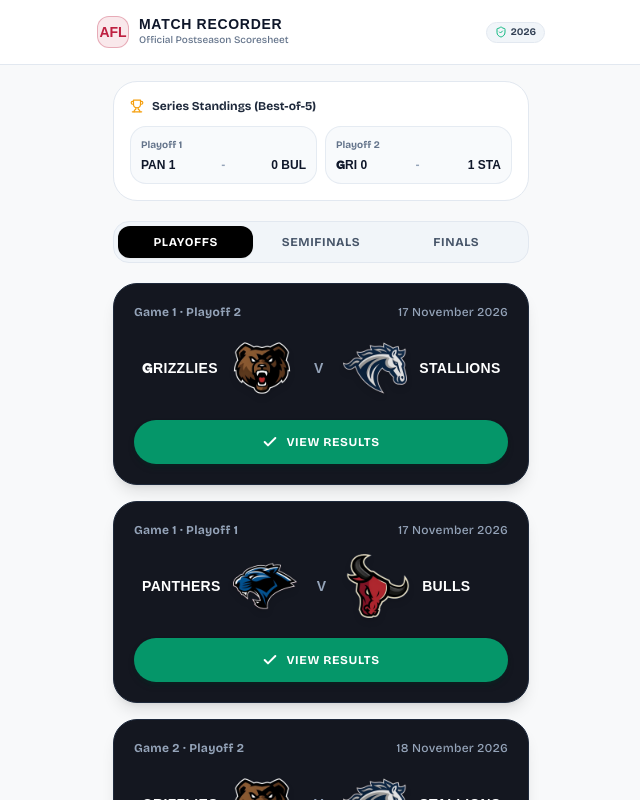
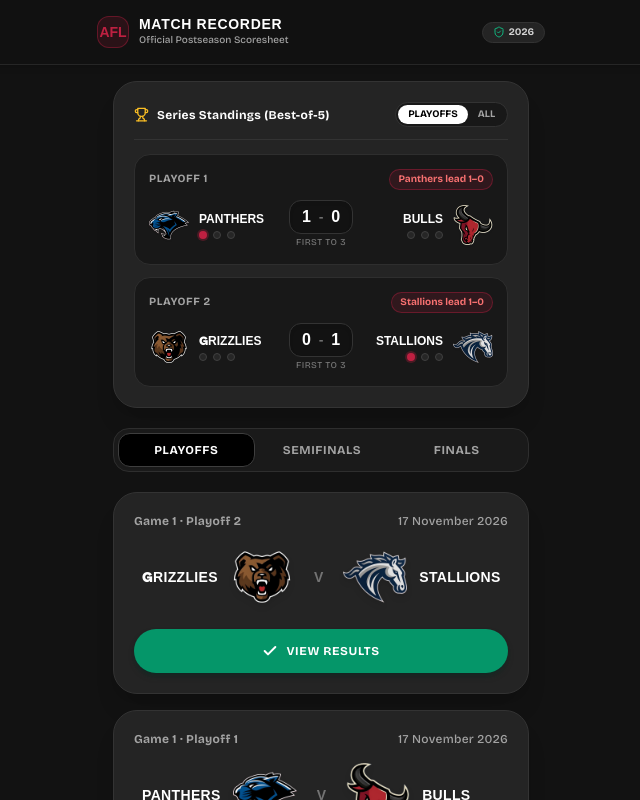
Before and after one commit to aryajgndm/afl-match-recorder, a React (Vite) app: page / in a window 1280 px wide. Shown: the top 800 px of the page, without its empty margins (319-959 px from the left). Built offline with nearby package versions, Linux system fonts and the light colour scheme; a web font is replaced by a local one.

Commit message:
feat: dark mode home dashboard, upgraded Best-of-5 series standings, and capitalized bottom input dock

```diff
--- a/src/components/dashboard/MatchCard.tsx
+++ b/src/components/dashboard/MatchCard.tsx
@@ -20,13 +20,13 @@ export const MatchCard: React.FC<MatchCardProps> = ({ fixture, onSelect }) => {
     : 'Finals';
 
   return (
-    <div className="w-full bg-[#141720] border border-slate-800 rounded-3xl p-5 shadow-lg transition-all hover:border-slate-700">
+    <div className="w-full bg-[#242424] border border-[#333333] rounded-3xl p-5 shadow-xl transition-all hover:border-[#444444]">
       {/* Top row: Match Identification and Date (Informational line: Bricolage Grotesque, Title Case) */}
-      <div className="flex items-center justify-between text-xs text-slate-400 mb-4 tracking-wide font-sans font-bold">
+      <div className="flex items-center justify-between text-xs text-neutral-400 mb-4 tracking-wide font-sans font-bold">
         <span>
           Game {fixture.gameNumber} · {seriesNameFormatted}
         </span>
-        <span className="text-slate-400 font-medium">{fixture.date}</span>
+        <span className="text-neutral-400 font-medium">{fixture.date}</span>
       </div>
 
       {/* Middle row: Teams & Logos (MuseoModerno extrabold) */}
@@ -44,14 +44,14 @@ export const MatchCard: React.FC<MatchCardProps> = ({ fixture, onSelect }) => {
                 className="w-full h-full object-contain filter drop-shadow-md"
               />
             ) : (
-              <span className="text-xs text-slate-500 font-bold">?</span>
+              <span className="text-xs text-neutral-500 font-bold">?</span>
             )}
           </div>
         </div>
 
         {/* Center V */}
         <div className="px-3">
-          <span className="font-display text-sm font-extrabold text-slate-400">V</span>
+          <span className="font-display text-sm font-extrabold text-neutral-500">V</span>
         </div>
 
         {/* Team 2 */}
@@ -64,7 +64,7 @@ export const MatchCard: React.FC<MatchCardProps> = ({ fixture, onSelect }) => {
                 className="w-full h-full object-contain filter drop-shadow-md"
               />
             ) : (
-              <span className="text-xs text-slate-500 font-bold">?</span>
+              <span className="text-xs text-neutral-500 font-bold">?</span>
             )}
           </div>
           <span className="font-display font-extrabold text-sm tracking-wide text-white uppercase text-left">
@@ -78,7 +78,7 @@ export const MatchCard: React.FC<MatchCardProps> = ({ fixture, onSelect }) => {
         {fixture.status === 'completed' && (
           <button
             onClick={() => onSelect(fixture)}
-            className="w-full py-3.5 bg-emerald-600 hover:bg-emerald-500 active:scale-[0.98] transition-all text-white rounded-full font-bold text-xs tracking-wider flex items-center justify-center gap-2 shadow-md shadow-emerald-950/40 uppercase"
+            className="w-full py-3.5 bg-emerald-600 hover:bg-emerald-500 active:scale-[0.98] transition-all text-white rounded-full font-bold text-xs tracking-wider flex items-center justify-center gap-2 shadow-md shadow-emerald-950/40 uppercase font-sans"
           >
             <Check size={16} className="stroke-[3]" />
             <span>VIEW RESULTS</span>
@@ -109,7 +109,7 @@ export const MatchCard: React.FC<MatchCardProps> = ({ fixture, onSelect }) => {
         {fixture.status === 'locked' && (
           <button
             disabled
-            className="w-full py-3.5 bg-slate-800/60 text-slate-400 rounded-full font-bold text-xs tracking-wider flex items-center justify-center gap-2 cursor-not-allowed uppercase font-sans"
+            className="w-full py-3.5 bg-[#181818] border border-[#2e2e2e] text-neutral-500 rounded-full font-bold text-xs tracking-wider flex items-center justify-center gap-2 cursor-not-allowed uppercase font-sans"
           >
             <Lock size={14} />
             <span>{fixture.isConditional ? 'NOT YET REQUIRED' : 'AWAITING PREVIOUS GAME'}</span>
@@ -117,7 +117,7 @@ export const MatchCard: React.FC<MatchCardProps> = ({ fixture, onSelect }) => {
         )}
 
         {fixture.status === 'not_required' && (
-          <div className="w-full py-3.5 bg-slate-900/60 text-slate-400 rounded-full font-bold text-xs tracking-wider flex items-center justify-center gap-2 border border-slate-800/40 uppercase font-sans">
+          <div className="w-full py-3.5 bg-[#181818] border border-[#2e2e2e] text-neutral-500 rounded-full font-bold text-xs tracking-wider flex items-center justify-center gap-2 uppercase font-sans">
             <span>SERIES CLINCHED (NOT REQUIRED)</span>
           </div>
         )}
--- a/src/pages/DashboardPage.tsx
+++ b/src/pages/DashboardPage.tsx
@@ -1,8 +1,9 @@
 import React, { useState, useEffect } from 'react';
-import { Fixture, PostseasonPhase } from '../types';
+import { Fixture, PostseasonPhase, Series } from '../types';
 import { matchStorage } from '../lib/storage';
 import { MatchCard } from '../components/dashboard/MatchCard';
 import { PasscodeModal } from '../components/common/PasscodeModal';
+import { TEAMS } from '../data/teams';
 import { Trophy, ShieldCheck, RefreshCw } from 'lucide-react';
 
 interface DashboardPageProps {
@@ -16,6 +17,7 @@ export const DashboardPage: React.FC<DashboardPageProps> = ({
 }) => {
   const [fixtures, setFixtures] = useState<Fixture[]>([]);
   const [activeTab, setActiveTab] = useState<PostseasonPhase>('playoffs');
+  const [standingsView, setStandingsView] = useState<'round' | 'all'>('round');
 
   // Passcode modal state
   const [selectedFixture, setSelectedFixture] = useState<Fixture | null>(null);
@@ -73,28 +75,39 @@ export const DashboardPage: React.FC<DashboardPageProps> = ({
   // Filter and sort chronologically by date/game
   const phaseFixtures = fixtures.filter((f) => f.phase === activeTab);
 
+  // Determine series to display in standings
+  const displayedSeries: Series[] = standingsView === 'round'
+    ? (
+        activeTab === 'playoffs'
+          ? [seriesMap.po1, seriesMap.po2]
+          : activeTab === 'semifinals'
+          ? [seriesMap.sf1, seriesMap.sf2]
+          : [seriesMap.finals]
+      ).filter(Boolean)
+    : [seriesMap.po1, seriesMap.po2, seriesMap.sf1, seriesMap.sf2, seriesMap.finals].filter(Boolean);
+
   return (
-    <div className="min-h-screen bg-[#f8f9fa] text-slate-900 pb-16 font-sans">
+    <div className="min-h-screen bg-[#121212] text-white pb-16 font-sans">
       {/* Top App Header */}
-      <header className="sticky top-0 z-30 bg-white/95 backdrop-blur-md border-b border-slate-200 px-4 py-4 shadow-xs">
+      <header className="sticky top-0 z-30 bg-[#121212]/95 backdrop-blur-md border-b border-[#262626] px-4 py-4 shadow-md">
         <div className="max-w-md mx-auto flex items-center justify-between">
           <div className="flex items-center gap-2.5">
-            <div className="w-8 h-8 rounded-xl bg-[#BE2041]/10 border border-[#BE2041]/30 flex items-center justify-center text-[#BE2041] font-display font-extrabold text-sm shadow-xs">
+            <div className="w-8 h-8 rounded-xl bg-[#BE2041]/15 border border-[#BE2041]/40 flex items-center justify-center text-[#BE2041] font-display font-extrabold text-sm shadow-xs">
               AFL
             </div>
             <div>
-              <h1 className="font-display text-sm font-extrabold tracking-wider uppercase text-slate-900 leading-none">
+              <h1 className="font-display text-sm font-extrabold tracking-wider uppercase text-white leading-none">
                 MATCH RECORDER
               </h1>
               {/* Informational line: Bricolage Grotesque, Title Case */}
-              <p className="text-[10px] text-slate-500 font-medium tracking-normal mt-0.5">
+              <p className="text-[10px] text-neutral-400 font-medium tracking-normal mt-0.5 font-sans">
                 Official Postseason Scoresheet
               </p>
             </div>
           </div>
 
           <div className="flex items-center gap-2">
-            <span className="text-[10px] font-bold px-2 py-0.5 rounded-full bg-slate-100 text-slate-700 border border-slate-200 flex items-center gap-1 shadow-xs">
+            <span className="text-[10px] font-bold px-2.5 py-0.5 rounded-full bg-[#242424] text-neutral-300 border border-[#333333] flex items-center gap-1 shadow-xs font-sans">
               <ShieldCheck size={12} className="text-emerald-500" />
               <span>2026</span>
             </span>
@@ -104,59 +117,201 @@ export const DashboardPage: React.FC<DashboardPageProps> = ({
 
       {/* Main Container */}
       <main className="max-w-md mx-auto px-4 pt-4">
-        {/* Series Standings Card Summary */}
-        <div className="bg-white border border-slate-200 rounded-3xl p-4 mb-5 shadow-xs">
-          {/* Informational line: Bricolage Grotesque, Title Case */}
-          <div className="flex items-center gap-2 text-xs font-bold text-slate-800 mb-3 font-sans">
-            <Trophy size={14} className="text-amber-500" />
-            <span>Series Standings (Best-of-5)</span>
+        {/* Series Standings Card Summary: Upgraded Best-of-5 Tracker */}
+        <div className="bg-[#242424] border border-[#333333] rounded-3xl p-4 sm:p-5 mb-5 shadow-xl">
+          {/* Header Row: Title and View Switcher */}
+          <div className="flex items-center justify-between pb-3 border-b border-[#333333] mb-3.5">
+            <div className="flex items-center gap-2">
+              <Trophy size={15} className="text-amber-400" />
+              <span className="text-xs font-bold text-white font-sans tracking-wide">
+                Series Standings (Best-of-5)
+              </span>
             </div>
 
-          <div className="grid grid-cols-2 gap-2 text-xs">
-            {/* PO1 */}
-            <div className="bg-slate-50 rounded-2xl p-2.5 border border-slate-200/80 flex flex-col justify-between">
-              <div className="flex items-center justify-between text-[10px] font-bold text-slate-500 mb-1 font-sans">
-                <span>Playoff 1</span>
-                {seriesMap.po1.isClinched && (
-                  <span className="text-emerald-600 font-bold">Clinched</span>
-                )}
-              </div>
-              <div className="flex items-center justify-between font-display font-extrabold text-slate-900">
-                <span className="truncate pr-1">PAN {seriesMap.po1.team1Wins}</span>
-                <span className="text-slate-400 text-[10px] font-sans">-</span>
-                <span className="truncate pl-1">{seriesMap.po1.team2Wins} BUL</span>
+            {/* View Toggle: Round vs All */}
+            <div className="flex items-center bg-[#181818] p-0.5 rounded-full border border-[#333333]">
+              <button
+                type="button"
+                onClick={() => setStandingsView('round')}
+                className={`px-2.5 py-0.5 text-[10px] font-bold rounded-full transition-all uppercase ${
+                  standingsView === 'round'
+                    ? 'bg-white text-black shadow-xs'
+                    : 'text-neutral-400 hover:text-white'
+                }`}
+              >
+                {activeTab}
+              </button>
+              <button
+                type="button"
+                onClick={() => setStandingsView('all')}
+                className={`px-2.5 py-0.5 text-[10px] font-bold rounded-full transition-all uppercase ${
+                  standingsView === 'all'
+                    ? 'bg-white text-black shadow-xs'
+                    : 'text-neutral-400 hover:text-white'
+                }`}
+              >
+                All
+              </button>
             </div>
           </div>
 
-            {/* PO2 */}
-            <div className="bg-slate-50 rounded-2xl p-2.5 border border-slate-200/80 flex flex-col justify-between">
-              <div className="flex items-center justify-between text-[10px] font-bold text-slate-500 mb-1 font-sans">
-                <span>Playoff 2</span>
-                {seriesMap.po2.isClinched && (
-                  <span className="text-emerald-600 font-bold">Clinched</span>
+          {/* Series Standings Items */}
+          <div className="flex flex-col gap-3">
+            {displayedSeries.map((s) => {
+              const team1 = s.team1Id ? TEAMS[s.team1Id] : null;
+              const team2 = s.team2Id ? TEAMS[s.team2Id] : null;
+
+              // Format series status badge
+              let statusText = '';
+              let statusBadgeClass = 'text-neutral-400 bg-neutral-800/80 border-neutral-700/60';
+
+              if (s.isClinched && s.winnerId) {
+                const winnerName = TEAMS[s.winnerId]?.name || 'Winner';
+                statusText = `${winnerName} win series ${Math.max(s.team1Wins, s.team2Wins)}–${Math.min(s.team1Wins, s.team2Wins)} · Clinched`;
+                statusBadgeClass = 'text-emerald-400 bg-emerald-950/60 border-emerald-800/60';
+              } else if (!team1 || !team2) {
+                statusText = s.phase === 'semifinals' ? 'Awaiting Playoff Winners' : 'Awaiting Semi-Final Winners';
+                statusBadgeClass = 'text-neutral-500 bg-[#1a1a1a] border-neutral-800';
+              } else if (s.team1Wins > s.team2Wins) {
+                statusText = `${team1.name} lead ${s.team1Wins}–${s.team2Wins}`;
+                statusBadgeClass = 'text-[#f87171] bg-[#BE2041]/15 border-[#BE2041]/40';
+              } else if (s.team2Wins > s.team1Wins) {
+                statusText = `${team2.name} lead ${s.team2Wins}–${s.team1Wins}`;
+                statusBadgeClass = 'text-[#f87171] bg-[#BE2041]/15 border-[#BE2041]/40';
+              } else if (s.team1Wins === 0 && s.team2Wins === 0) {
+                statusText = 'Series Tied 0–0';
+                statusBadgeClass = 'text-neutral-400 bg-[#1e1e1e] border-neutral-800';
+              } else {
+                statusText = `Series Tied ${s.team1Wins}–${s.team2Wins}`;
+                statusBadgeClass = 'text-neutral-300 bg-[#282828] border-neutral-700';
+              }
+
+              return (
+                <div
+                  key={s.id}
+                  className="bg-[#181818] border border-[#2e2e2e] rounded-2xl p-3 sm:p-3.5 transition-all hover:border-[#3e3e3e]"
+                >
+                  {/* Item Top: Series Title & Status Badge */}
+                  <div className="flex items-center justify-between mb-2.5">
+                    <span className="text-[11px] font-bold text-neutral-400 font-sans uppercase tracking-wider">
+                      {s.name}
+                    </span>
+                    <span
+                      className={`text-[10px] font-bold px-2 py-0.5 rounded-full border font-sans ${statusBadgeClass}`}
+                    >
+                      {statusText}
+                    </span>
+                  </div>
+
+                  {/* Item Center: Matchup & Best-of-5 Win Pips */}
+                  <div className="flex items-center justify-between">
+                    {/* Team 1 Side */}
+                    <div className="flex items-center gap-2.5 flex-1 min-w-0 pr-1">
+                      <div className="w-9 h-9 sm:w-10 sm:h-10 flex items-center justify-center flex-shrink-0">
+                        {team1 ? (
+                          <img
+                            src={team1.logoUrl}
+                            alt={team1.name}
+                            className="w-full h-full object-contain filter drop-shadow-sm"
+                          />
+                        ) : (
+                          <div className="w-8 h-8 rounded-full bg-neutral-800 border border-neutral-700 flex items-center justify-center text-[10px] text-neutral-500 font-bold">
+                            ?
+                          </div>
                         )}
                       </div>
-              <div className="flex items-center justify-between font-display font-extrabold text-slate-900">
-                <span className="truncate pr-1">GRI {seriesMap.po2.team1Wins}</span>
-                <span className="text-slate-400 text-[10px] font-sans">-</span>
-                <span className="truncate pl-1">{seriesMap.po2.team2Wins} STA</span>
+                      <div className="flex flex-col min-w-0">
+                        <span className="font-display font-extrabold text-xs text-white uppercase truncate">
+                          {team1 ? team1.name : (s.id === 'sf1' ? 'FALCONS' : s.id === 'sf2' ? 'RAPTORS' : 'TBD')}
+                        </span>
+                        {/* 3 Win Indicator Pips */}
+                        <div className="flex items-center gap-1.5 mt-1">
+                          {[0, 1, 2].map((i) => (
+                            <span
+                              key={i}
+                              className={`w-2 h-2 rounded-full transition-all ${
+                                i < s.team1Wins
+                                  ? 'bg-[#BE2041] ring-2 ring-[#BE2041]/30'
+                                  : 'bg-neutral-800 border border-neutral-700'
+                              }`}
+                              title={`Win ${i + 1}: ${i < s.team1Wins ? 'Achieved' : 'Needed'}`}
+                            />
+                          ))}
+                        </div>
+                      </div>
+                    </div>
+
+                    {/* Series Score Pill */}
+                    <div className="flex flex-col items-center justify-center px-2 flex-shrink-0">
+                      <div className="flex items-center gap-2 bg-[#121212] border border-[#333333] px-3 py-1 rounded-xl shadow-inner">
+                        <span className="font-display font-extrabold text-base text-white">
+                          {s.team1Wins}
+                        </span>
+                        <span className="text-neutral-500 font-sans text-xs font-bold">-</span>
+                        <span className="font-display font-extrabold text-base text-white">
+                          {s.team2Wins}
+                        </span>
+                      </div>
+                      <span className="text-[9px] text-neutral-500 font-medium font-sans mt-0.5 uppercase tracking-wider">
+                        First to 3
+                      </span>
+                    </div>
+
+                    {/* Team 2 Side */}
+                    <div className="flex items-center gap-2.5 flex-1 min-w-0 justify-end pl-1 text-right">
+                      <div className="flex flex-col min-w-0 items-end">
+                        <span className="font-display font-extrabold text-xs text-white uppercase truncate">
+                          {team2 ? team2.name : (s.id === 'sf1' ? 'WINNER PO1' : s.id === 'sf2' ? 'WINNER PO2' : 'TBD')}
+                        </span>
+                        {/* 3 Win Indicator Pips */}
+                        <div className="flex items-center gap-1.5 mt-1 justify-end">
+                          {[0, 1, 2].map((i) => (
+                            <span
+                              key={i}
+                              className={`w-2 h-2 rounded-full transition-all ${
+                                i < s.team2Wins
+                                  ? 'bg-[#BE2041] ring-2 ring-[#BE2041]/30'
+                                  : 'bg-neutral-800 border border-neutral-700'
+                              }`}
+                              title={`Win ${i + 1}: ${i < s.team2Wins ? 'Achieved' : 'Needed'}`}
+                            />
+                          ))}
+                        </div>
+                      </div>
+                      <div className="w-9 h-9 sm:w-10 sm:h-10 flex items-center justify-center flex-shrink-0">
+                        {team2 ? (
+                          <img
+                            src={team2.logoUrl}
+                            alt={team2.name}
+                            className="w-full h-full object-contain filter drop-shadow-sm"
+                          />
+                        ) : (
+                          <div className="w-8 h-8 rounded-full bg-neutral-800 border border-neutral-700 flex items-center justify-center text-[10px] text-neutral-500 font-bold">
+                            ?
+                          </div>
+                        )}
                       </div>
                     </div>
                   </div>
                 </div>
+              );
+            })}
+          </div>
+        </div>
 
-        {/* Phase Tabs: Section selector in dashboard is BLACK instead of red */}
-        <div className="flex items-center bg-slate-100 p-1 rounded-2xl border border-slate-200 mb-5">
+        {/* Phase Tabs: Section selector in dashboard is solid BLACK */}
+        <div className="flex items-center bg-[#1a1a1a] p-1 rounded-2xl border border-[#2e2e2e] mb-5">
           {(['playoffs', 'semifinals', 'finals'] as PostseasonPhase[]).map((phase) => {
             const isActive = activeTab === phase;
             return (
               <button
                 key={phase}
+                type="button"
                 onClick={() => setActiveTab(phase)}
-                className={`flex-1 py-2 text-xs font-bold tracking-wider rounded-xl transition-all uppercase ${
+                className={`flex-1 py-2 text-xs font-bold tracking-wider rounded-xl transition-all uppercase font-sans ${
                   isActive
-                    ? 'bg-black text-white shadow-sm'
-                    : 'text-slate-600 hover:text-black'
+                    ? 'bg-black text-white shadow-sm border border-[#3e3e3e]'
+                    : 'text-neutral-400 hover:text-white'
                 }`}
               >
                 {phase}
@@ -179,13 +334,14 @@ export const DashboardPage: React.FC<DashboardPageProps> = ({
         {/* Footer Reset Tool for testing */}
         <div className="mt-12 text-center">
           <button
+            type="button"
             onClick={() => {
               if (confirm('Reset match records back to default starting state?')) {
                 matchStorage.resetToDefault();
                 refreshData();
               }
             }}
-            className="inline-flex items-center gap-1.5 text-[11px] font-bold text-slate-500 hover:text-slate-800 transition-colors py-2 px-3 rounded-lg border border-slate-300 bg-white shadow-xs"
+            className="inline-flex items-center gap-1.5 text-[11px] font-bold text-neutral-400 hover:text-white transition-colors py-2 px-3 rounded-lg border border-[#333333] bg-[#242424] shadow-xs uppercase font-sans"
           >
             <RefreshCw size={12} />
             <span>Reset Demo State</span>
```
Also changed, not shown: src/components/recording/BottomDock.tsx (+36 -36 lines), src/components/recording/QuarterScoreboard.tsx (+11 -11 lines). Lines whose indentation alone changed are shown as unchanged.
